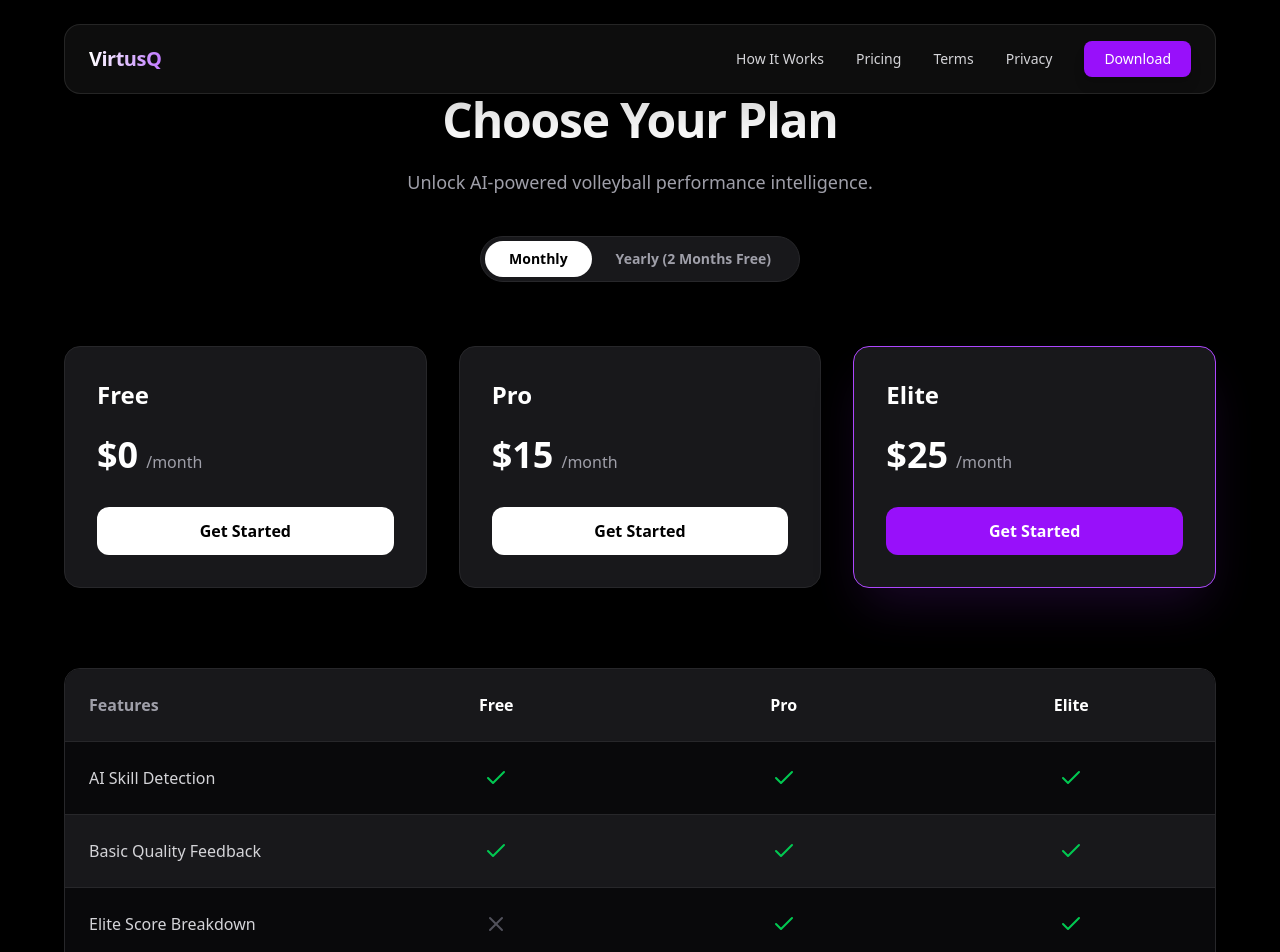
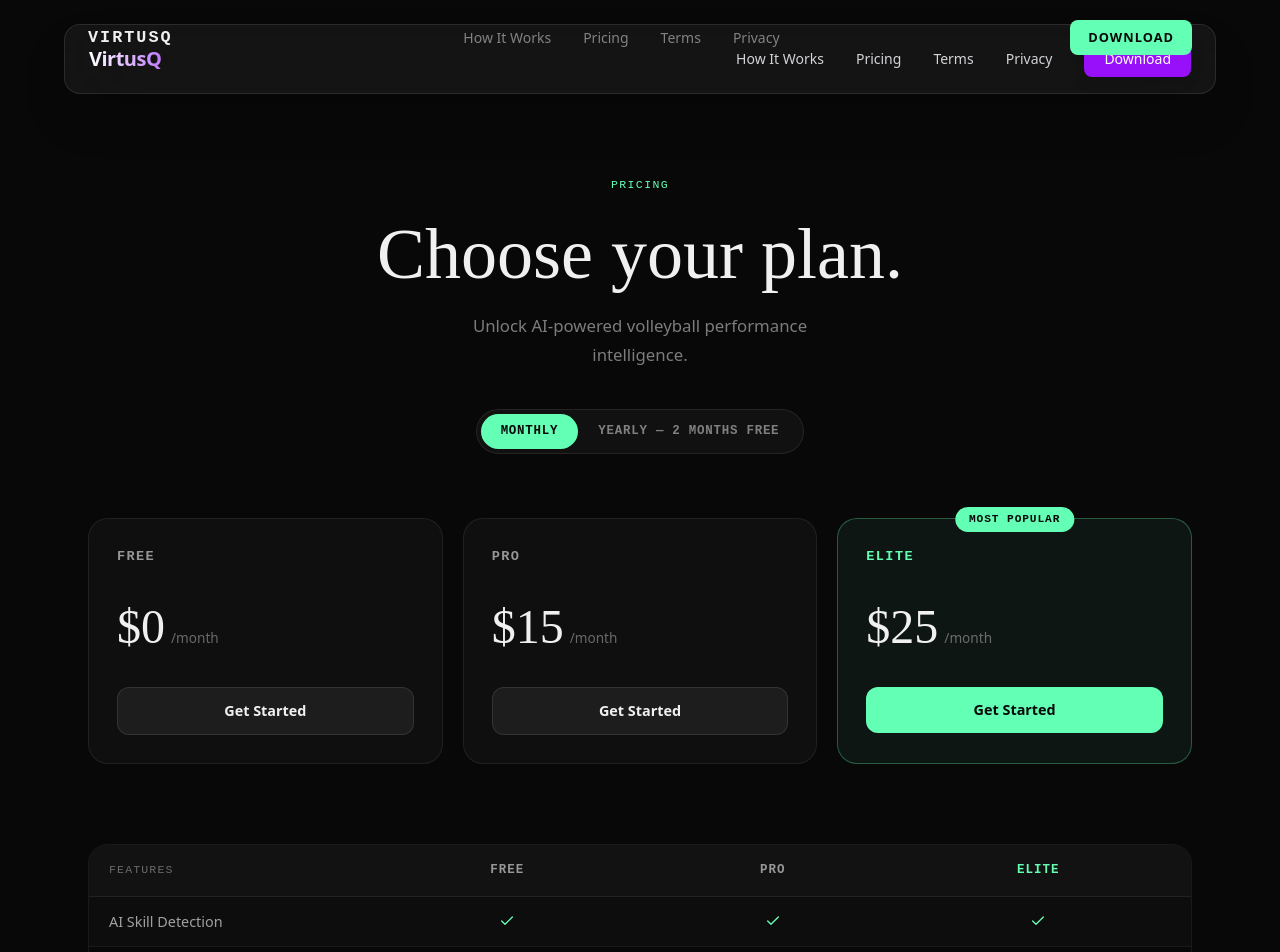
Before and after one commit to wqflle/virtusQ-Website, a Next.js app: page /pricing in a window 1280 px wide. Shown: the top 952 px of the page. Built offline with nearby package versions, Linux system fonts and the light colour scheme.

Commit message:
Update page.tsx

```diff
--- a/app/pricing/page.tsx
+++ b/app/pricing/page.tsx
@@ -1,19 +1,19 @@
 "use client";
 
-import { useState } from "react";
+import Link from "next/link";
+import { useEffect, useState } from "react";
 import { Check, X } from "lucide-react";
-import Link from "next/link";
 
-/* ================================
-   Strong Feature Typing
-================================ */
+const APP_STORE_URL = "https://apps.apple.com/au/app/virtusq/id6761644948";
 
 type Feature =
   | "AI Skill Detection"
   | "Basic Quality Feedback"
+  | "3 Analyses Per Day"
   | "Elite Score Breakdown"
   | "Performance Tier Tracking"
   | "Advanced Skill Breakdown"
+  | "Unlimited Analyses"
   | "Elite Coaching Insights"
   | "Priority Model Updates"
   | "Early Feature Access";
@@ -23,14 +23,11 @@
   priceMonthly: string;
   priceYearly: string;
   highlight: boolean;
+  tag?: string;
   features: Record<Feature, boolean>;
 };
 
-export default function PricingPage() {
-  const [billing, setBilling] =
-    useState<"monthly" | "yearly">("monthly");
-
-  const tiers: Tier[] = [
+const TIERS: Tier[] = [
   {
     name: "Free",
     priceMonthly: "0",
@@ -39,9 +36,11 @@
     features: {
       "AI Skill Detection": true,
       "Basic Quality Feedback": true,
+      "3 Analyses Per Day": true,
       "Elite Score Breakdown": false,
       "Performance Tier Tracking": false,
       "Advanced Skill Breakdown": false,
+      "Unlimited Analyses": false,
       "Elite Coaching Insights": false,
       "Priority Model Updates": false,
       "Early Feature Access": false,
@@ -55,9 +54,11 @@
     features: {
       "AI Skill Detection": true,
       "Basic Quality Feedback": true,
+      "3 Analyses Per Day": true,
       "Elite Score Breakdown": true,
       "Performance Tier Tracking": true,
       "Advanced Skill Breakdown": true,
+      "Unlimited Analyses": true,
       "Elite Coaching Insights": false,
       "Priority Model Updates": false,
       "Early Feature Access": false,
@@ -68,12 +69,15 @@
     priceMonthly: "25",
     priceYearly: "250",
     highlight: true,
+    tag: "Most Popular",
     features: {
       "AI Skill Detection": true,
       "Basic Quality Feedback": true,
+      "3 Analyses Per Day": true,
       "Elite Score Breakdown": true,
       "Performance Tier Tracking": true,
       "Advanced Skill Breakdown": true,
+      "Unlimited Analyses": true,
       "Elite Coaching Insights": true,
       "Priority Model Updates": true,
       "Early Feature Access": true,
@@ -81,155 +85,265 @@
   },
 ];
 
-  const featureList: Feature[] = Object.keys(
-    tiers[0].features
-  ) as Feature[];
+const FEATURE_LIST: Feature[] = Object.keys(TIERS[0].features) as Feature[];
+
+export default function PricingPage() {
+  const [billing, setBilling] = useState<"monthly" | "yearly">("monthly");
 
   return (
-    <main className="min-h-screen bg-black text-white px-6 md:px-12 py-24">
-      <div className="max-w-6xl mx-auto">
+    <main
+      className="relative min-h-screen overflow-hidden"
+      style={{ backgroundColor: "#080808", color: "#f0f0f0" }}
+    >
+      {/* Grid */}
+      <div className="pointer-events-none fixed inset-0 -z-20"
+        style={{
+          backgroundImage: `linear-gradient(rgba(255,255,255,0.025) 1px, transparent 1px), linear-gradient(90deg, rgba(255,255,255,0.025) 1px, transparent 1px)`,
+          backgroundSize: "64px 64px",
+        }}
+      />
+      {/* Glow */}
+      <div className="pointer-events-none fixed inset-0 -z-10">
+        <div className="absolute rounded-full" style={{ top: "-20%", left: "50%", transform: "translateX(-50%)", width: "900px", height: "900px", background: "radial-gradient(circle, rgba(99,255,180,0.07) 0%, transparent 70%)", filter: "blur(60px)" }} />
+      </div>
 
-        {/* ================= HEADER ================= */}
+      <Nav />
 
+      <section className="pt-44 pb-32 px-6 max-w-6xl mx-auto">
+        {/* Header */}
         <div className="text-center mb-16">
-          <h1 className="text-5xl font-black tracking-tight">
-            Choose Your Plan
+          <p style={{ fontFamily: "'DM Mono', monospace", fontSize: "0.72rem", letterSpacing: "0.12em", color: "#63ffb4", marginBottom: "1.5rem", textTransform: "uppercase" }}>
+            Pricing
+          </p>
+          <h1
+            style={{
+              fontFamily: "'DM Serif Display', serif",
+              fontSize: "clamp(2.5rem, 6vw, 4.5rem)",
+              fontWeight: 400, color: "#f0f0f0",
+              lineHeight: 1.05, marginBottom: "1.2rem",
+            }}
+          >
+            Choose your plan.
           </h1>
-
-          <p className="text-zinc-400 mt-6 text-lg">
+          <p style={{ fontSize: "1.05rem", color: "rgba(240,240,240,0.5)", maxWidth: "420px", margin: "0 auto 2.5rem", lineHeight: 1.7 }}>
             Unlock AI-powered volleyball performance intelligence.
           </p>
 
-          {/* Billing Toggle */}
-          <div className="mt-10 flex justify-center">
-            <div className="flex bg-zinc-900 rounded-full p-1 border border-zinc-800">
+          {/* Billing toggle */}
+          <div
+            className="inline-flex"
+            style={{
+              backgroundColor: "rgba(255,255,255,0.04)",
+              border: "1px solid rgba(255,255,255,0.08)",
+              borderRadius: "999px",
+              padding: "4px",
+            }}
+          >
+            {(["monthly", "yearly"] as const).map((b) => (
               <button
-                onClick={() => setBilling("monthly")}
-                className={`px-6 py-2 rounded-full text-sm font-bold transition ${
-                  billing === "monthly"
-                    ? "bg-white text-black"
-                    : "text-zinc-400"
-                }`}
+                key={b}
+                onClick={() => setBilling(b)}
+                style={{
+                  padding: "8px 20px",
+                  borderRadius: "999px",
+                  fontFamily: "'DM Mono', monospace",
+                  fontSize: "0.78rem",
+                  letterSpacing: "0.06em",
+                  fontWeight: 700,
+                  border: "none",
+                  cursor: "pointer",
+                  transition: "all 0.2s",
+                  backgroundColor: billing === b ? "#63ffb4" : "transparent",
+                  color: billing === b ? "#080808" : "rgba(240,240,240,0.5)",
+                }}
               >
-                Monthly
+                {b === "monthly" ? "MONTHLY" : "YEARLY — 2 MONTHS FREE"}
               </button>
-
-              <button
-                onClick={() => setBilling("yearly")}
-                className={`px-6 py-2 rounded-full text-sm font-bold transition ${
-                  billing === "yearly"
-                    ? "bg-white text-black"
-                    : "text-zinc-400"
-                }`}
-              >
-                Yearly (2 Months Free)
-              </button>
-            </div>
+            ))}
           </div>
         </div>
 
-        {/* ================= PRICING CARDS ================= */}
-
-        <div className="grid md:grid-cols-3 gap-8 mb-20">
-          {tiers.map((tier) => {
-            const price =
-              billing === "monthly"
-                ? tier.priceMonthly
-                : tier.priceYearly;
-
+        {/* Pricing cards */}
+        <div className="grid grid-cols-1 md:grid-cols-3 gap-5 mb-20">
+          {TIERS.map((tier) => {
+            const price = billing === "monthly" ? tier.priceMonthly : tier.priceYearly;
             return (
               <div
                 key={tier.name}
-                className={`rounded-2xl p-8 border transition transform hover:scale-[1.02] ${
-                  tier.highlight
-                    ? "border-purple-500 bg-zinc-900 shadow-2xl shadow-purple-900/30"
-                    : "border-zinc-800 bg-zinc-900"
-                }`}
+                style={{
+                  borderRadius: "20px",
+                  padding: "28px",
+                  backgroundColor: tier.highlight ? "rgba(99,255,180,0.06)" : "rgba(255,255,255,0.03)",
+                  border: tier.highlight ? "1px solid rgba(99,255,180,0.3)" : "1px solid rgba(255,255,255,0.07)",
+                  position: "relative",
+                  transition: "transform 0.2s",
+                }}
+                onMouseEnter={(e) => { (e.currentTarget as HTMLElement).style.transform = "translateY(-4px)"; }}
+                onMouseLeave={(e) => { (e.currentTarget as HTMLElement).style.transform = "translateY(0)"; }}
               >
-                <h2 className="text-2xl font-bold">
+                {tier.tag && (
+                  <div
+                    style={{
+                      position: "absolute", top: "-12px", left: "50%", transform: "translateX(-50%)",
+                      backgroundColor: "#63ffb4", color: "#080808",
+                      fontFamily: "'DM Mono', monospace", fontSize: "0.7rem",
+                      fontWeight: 700, letterSpacing: "0.08em",
+                      padding: "4px 14px", borderRadius: "999px",
+                    }}
+                  >
+                    {tier.tag.toUpperCase()}
+                  </div>
+                )}
+
+                <h2
+                  style={{
+                    fontFamily: "'DM Mono', monospace", fontSize: "0.85rem",
+                    letterSpacing: "0.1em", color: tier.highlight ? "#63ffb4" : "rgba(240,240,240,0.6)",
+                    fontWeight: 700, marginBottom: "1.5rem", textTransform: "uppercase",
+                  }}
+                >
                   {tier.name}
                 </h2>
 
-                <div className="mt-6">
-                  <span className="text-4xl font-black">
+                <div style={{ marginBottom: "1.5rem" }}>
+                  <span style={{ fontFamily: "'DM Serif Display', serif", fontSize: "3rem", color: "#f0f0f0" }}>
                     ${price}
                   </span>
-                  <span className="text-zinc-400 ml-2">
-                    {billing === "monthly"
-                      ? "/month"
-                      : "/year"}
+                  <span style={{ fontSize: "0.85rem", color: "rgba(240,240,240,0.4)", marginLeft: "6px" }}>
+                    {billing === "monthly" ? "/month" : "/year"}
                   </span>
+                  {billing === "yearly" && tier.name !== "Free" && (
+                    <p style={{ fontFamily: "'DM Mono', monospace", fontSize: "0.72rem", color: "#63ffb4", marginTop: "6px", letterSpacing: "0.06em" }}>
+                      SAVE 2 MONTHS
+                    </p>
+                  )}
                 </div>
 
-                {billing === "yearly" &&
-                  tier.name !== "Free" && (
-                    <p className="text-green-400 text-sm mt-2 font-semibold">
-                      Save 2 months annually
-                    </p>
-                  )}
-
-                <Link
-                  href="/download"
-                  className={`mt-8 block text-center py-3 rounded-xl font-bold transition ${
-                    tier.highlight
-                      ? "bg-purple-600 hover:bg-purple-500"
-                      : "bg-white text-black hover:bg-zinc-200"
-                  }`}
+                <a
+                  href={APP_STORE_URL}
+                  target="_blank"
+                  rel="noopener noreferrer"
+                  style={{
+                    display: "block", textAlign: "center",
+                    padding: "12px", borderRadius: "12px",
+                    fontWeight: 700, fontSize: "0.9rem",
+                    textDecoration: "none", transition: "all 0.2s",
+                    backgroundColor: tier.highlight ? "#63ffb4" : "rgba(255,255,255,0.06)",
+                    color: tier.highlight ? "#080808" : "#f0f0f0",
+                    border: tier.highlight ? "none" : "1px solid rgba(255,255,255,0.1)",
+                  }}
+                  onMouseEnter={(e) => {
+                    if (tier.highlight) (e.currentTarget as HTMLElement).style.backgroundColor = "#4de8a0";
+                    else (e.currentTarget as HTMLElement).style.backgroundColor = "rgba(255,255,255,0.1)";
+                  }}
+                  onMouseLeave={(e) => {
+                    if (tier.highlight) (e.currentTarget as HTMLElement).style.backgroundColor = "#63ffb4";
+                    else (e.currentTarget as HTMLElement).style.backgroundColor = "rgba(255,255,255,0.06)";
+                  }}
                 >
                   Get Started
-                </Link>
+                </a>
               </div>
             );
           })}
         </div>
 
-        {/* ================= FEATURE COMPARISON ================= */}
-
-        <div className="border border-zinc-800 rounded-2xl overflow-hidden">
-          <div className="grid grid-cols-4 bg-zinc-900 border-b border-zinc-800">
-            <div className="p-6 font-bold text-zinc-400">
+        {/* Feature comparison table */}
+        <div
+          style={{
+            borderRadius: "20px",
+            border: "1px solid rgba(255,255,255,0.07)",
+            overflow: "hidden",
+          }}
+        >
+          {/* Table header */}
+          <div
+            className="grid grid-cols-4"
+            style={{ backgroundColor: "rgba(255,255,255,0.04)", borderBottom: "1px solid rgba(255,255,255,0.07)", padding: "16px 20px" }}
+          >
+            <div style={{ fontFamily: "'DM Mono', monospace", fontSize: "0.72rem", letterSpacing: "0.1em", color: "rgba(240,240,240,0.4)", textTransform: "uppercase" }}>
               Features
             </div>
-            {tiers.map((tier) => (
-              <div
-                key={tier.name}
-                className="p-6 text-center font-bold"
-              >
-                {tier.name}
+            {TIERS.map((t) => (
+              <div key={t.name} style={{ textAlign: "center", fontFamily: "'DM Mono', monospace", fontSize: "0.78rem", letterSpacing: "0.08em", fontWeight: 700, color: t.highlight ? "#63ffb4" : "rgba(240,240,240,0.6)", textTransform: "uppercase" }}>
+                {t.name}
               </div>
             ))}
           </div>
 
-          {featureList.map((feature, index) => (
+          {FEATURE_LIST.map((feature, i) => (
             <div
               key={feature}
-              className={`grid grid-cols-4 border-b border-zinc-800 ${
-                index % 2 === 0
-                  ? "bg-zinc-950"
-                  : "bg-zinc-900"
-              }`}
+              className="grid grid-cols-4"
+              style={{
+                padding: "14px 20px",
+                backgroundColor: i % 2 === 0 ? "rgba(255,255,255,0.02)" : "transparent",
+                borderBottom: i < FEATURE_LIST.length - 1 ? "1px solid rgba(255,255,255,0.05)" : "none",
+              }}
             >
-              <div className="p-6 text-zinc-300">
-                {feature}
-              </div>
-
-              {tiers.map((tier) => (
-                <div
-                  key={tier.name}
-                  className="p-6 flex justify-center"
-                >
-                  {tier.features[feature] ? (
-                    <Check className="text-green-500" />
-                  ) : (
-                    <X className="text-zinc-600" />
-                  )}
+              <div style={{ fontSize: "0.9rem", color: "rgba(240,240,240,0.65)" }}>{feature}</div>
+              {TIERS.map((t) => (
+                <div key={t.name} className="flex justify-center items-center">
+                  {t.features[feature]
+                    ? <Check size={16} color="#63ffb4" />
+                    : <X size={16} color="rgba(255,255,255,0.15)" />
+                  }
                 </div>
               ))}
             </div>
           ))}
         </div>
+      </section>
 
-      </div>
+      <Footer />
     </main>
   );
 }
+
+function Nav() {
+  const [scrolled, setScrolled] = useState(false);
+  useEffect(() => {
+    const fn = () => setScrolled(window.scrollY > 40);
+    window.addEventListener("scroll", fn);
+    return () => window.removeEventListener("scroll", fn);
+  }, []);
+  return (
+    <nav className="fixed top-0 left-0 right-0 z-50 transition-all duration-300"
+      style={{ backgroundColor: scrolled ? "rgba(8,8,8,0.9)" : "transparent", backdropFilter: scrolled ? "blur(20px)" : "none", borderBottom: scrolled ? "1px solid rgba(255,255,255,0.06)" : "none" }}
+    >
+      <div className="max-w-6xl mx-auto px-6 py-5 flex items-center justify-between">
+        <Link href="/" style={{ fontFamily: "'DM Mono', monospace", fontWeight: 700, fontSize: "1.05rem", letterSpacing: "0.12em", color: "#f0f0f0", textDecoration: "none" }}>VIRTUSQ</Link>
+        <div className="hidden md:flex items-center gap-8">
+          {[{ label: "How It Works", href: "/how-it-works" }, { label: "Pricing", href: "/pricing" }, { label: "Terms", href: "/terms" }, { label: "Privacy", href: "/privacy" }].map((l) => (
+            <Link key={l.label} href={l.href} style={{ fontSize: "0.875rem", color: "rgba(240,240,240,0.5)", textDecoration: "none", fontWeight: 500 }}
+              onMouseEnter={(e) => { (e.currentTarget as HTMLElement).style.color = "#f0f0f0"; }}
+              onMouseLeave={(e) => { (e.currentTarget as HTMLElement).style.color = "rgba(240,240,240,0.5)"; }}
+            >{l.label}</Link>
+          ))}
+        </div>
+        <a href={APP_STORE_URL} target="_blank" rel="noopener noreferrer"
+          style={{ backgroundColor: "#63ffb4", color: "#080808", fontWeight: 700, fontSize: "0.8rem", letterSpacing: "0.08em", padding: "8px 18px", borderRadius: "8px", textDecoration: "none" }}
+          onMouseEnter={(e) => { (e.currentTarget as HTMLElement).style.backgroundColor = "#4de8a0"; }}
+          onMouseLeave={(e) => { (e.currentTarget as HTMLElement).style.backgroundColor = "#63ffb4"; }}
+        >DOWNLOAD</a>
+      </div>
+    </nav>
+  );
+}
+
+function Footer() {
+  return (
+    <footer className="px-6 py-10 max-w-6xl mx-auto flex flex-col md:flex-row justify-between items-center gap-4" style={{ borderTop: "1px solid rgba(255,255,255,0.06)" }}>
+      <span style={{ fontFamily: "'DM Mono', monospace", fontWeight: 700, fontSize: "0.9rem", letterSpacing: "0.12em", color: "rgba(240,240,240,0.4)" }}>VIRTUSQ</span>
+      <div className="flex gap-6">
+        {[{ label: "Terms", href: "/terms" }, { label: "Privacy", href: "/privacy" }].map((l) => (
+          <Link key={l.label} href={l.href} style={{ fontSize: "0.85rem", color: "rgba(240,240,240,0.3)", textDecoration: "none" }}
+            onMouseEnter={(e) => { (e.currentTarget as HTMLElement).style.color = "rgba(240,240,240,0.6)"; }}
+            onMouseLeave={(e) => { (e.currentTarget as HTMLElement).style.color = "rgba(240,240,240,0.3)"; }}
+          >{l.label}</Link>
+        ))}
+      </div>
+      <p style={{ fontSize: "0.85rem", color: "rgba(240,240,240,0.25)" }}>© {new Date().getFullYear()} VirtusQ. All rights reserved.</p>
+    </footer>
+  );
+}
```
Lines whose indentation alone changed are shown as unchanged.
